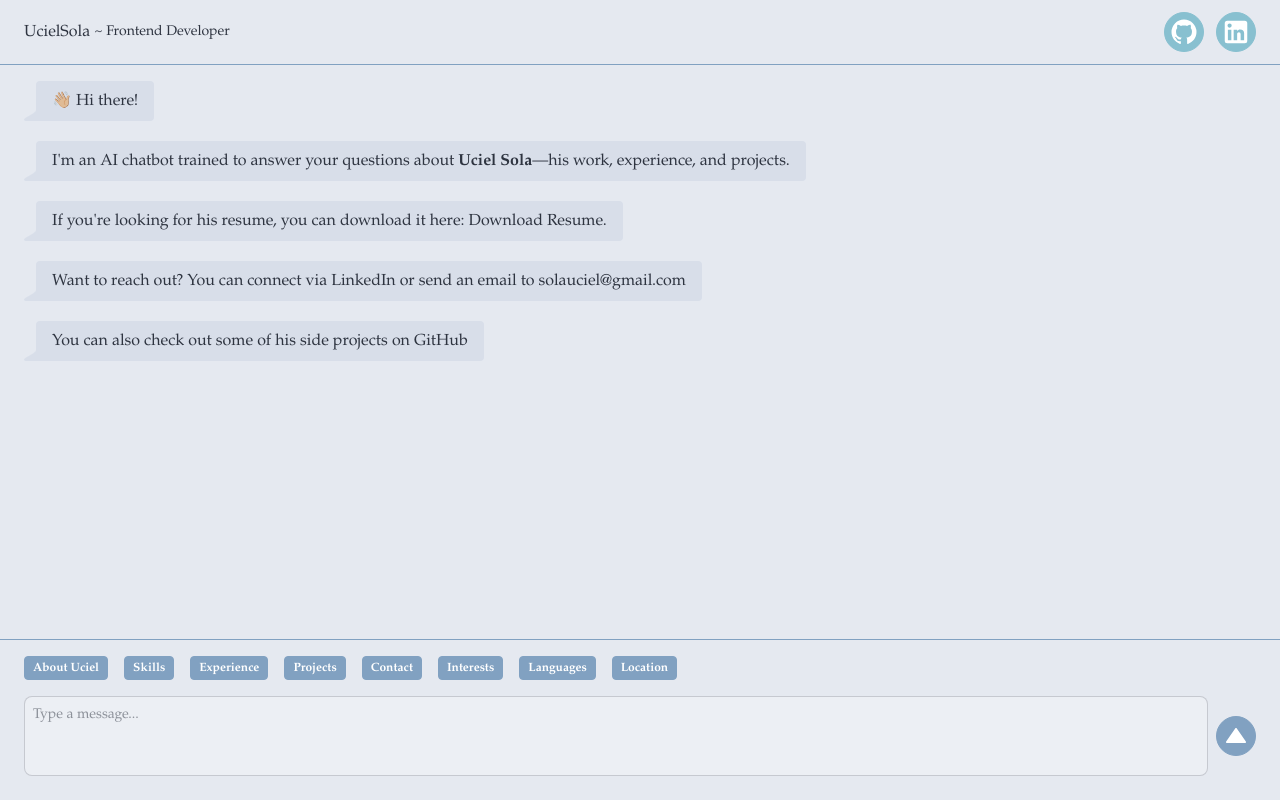
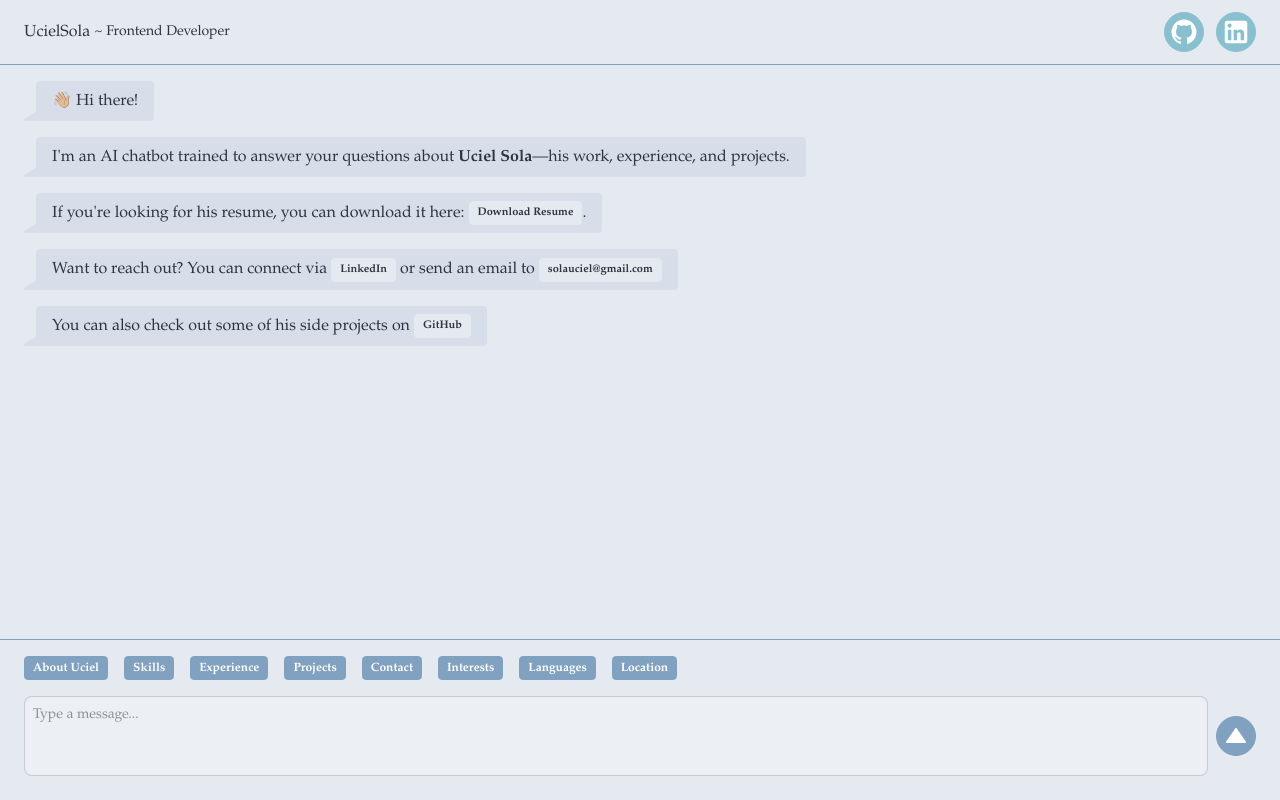
Before and after one commit to ucielsola/website, a SvelteKit app: page / in a window 1280 px wide. Built offline with nearby package versions, Linux system fonts and the light colour scheme.

Commit message:
minor styling fixes

```diff
--- a/src/app.css
+++ b/src/app.css
@@ -14,6 +14,10 @@ body {
 	font-family: 'Garamond', Georgia, serif;
 }
 
+a:not(.btn) {
+	@apply btn btn-xs;
+}
+
 @layer utilities {
 	/* Hide scrollbar for Chrome, Safari and Opera */
 	.no-scrollbar::-webkit-scrollbar {
--- a/src/lib/components/MessageList.svelte
+++ b/src/lib/components/MessageList.svelte
@@ -18,7 +18,7 @@
 	});
 </script>
 
-<div class="flex h-full flex-col gap-3 overflow-y-auto px-6 pb-12 pt-3" bind:this={messageList}>
+<div class="flex h-full flex-col gap-2 overflow-y-auto px-6 pb-12 pt-3" bind:this={messageList}>
 	{#each messages as message, i (i)}
 		<div in:fade|local>
 			{#if message.role === 'ai'}
```
